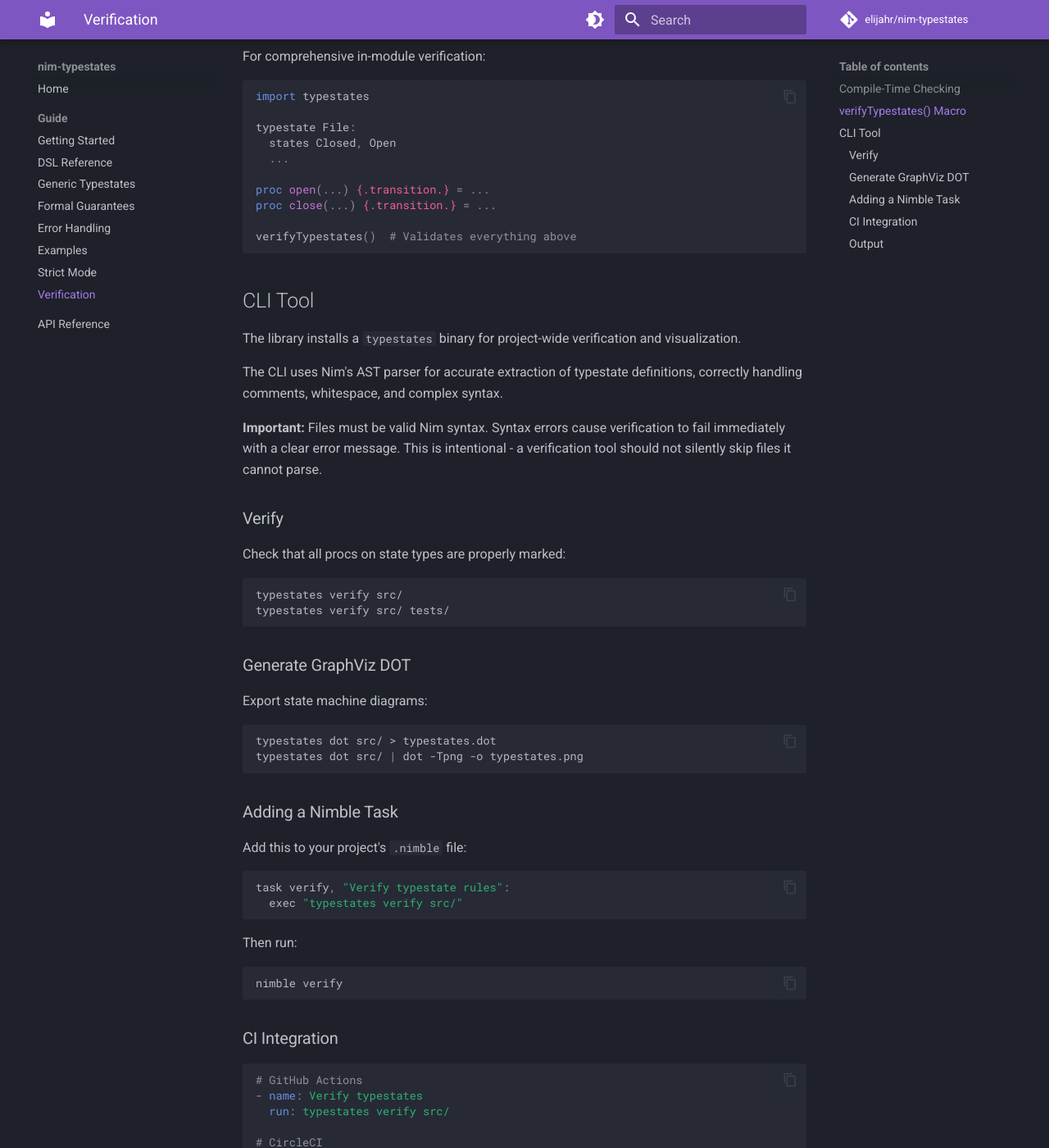
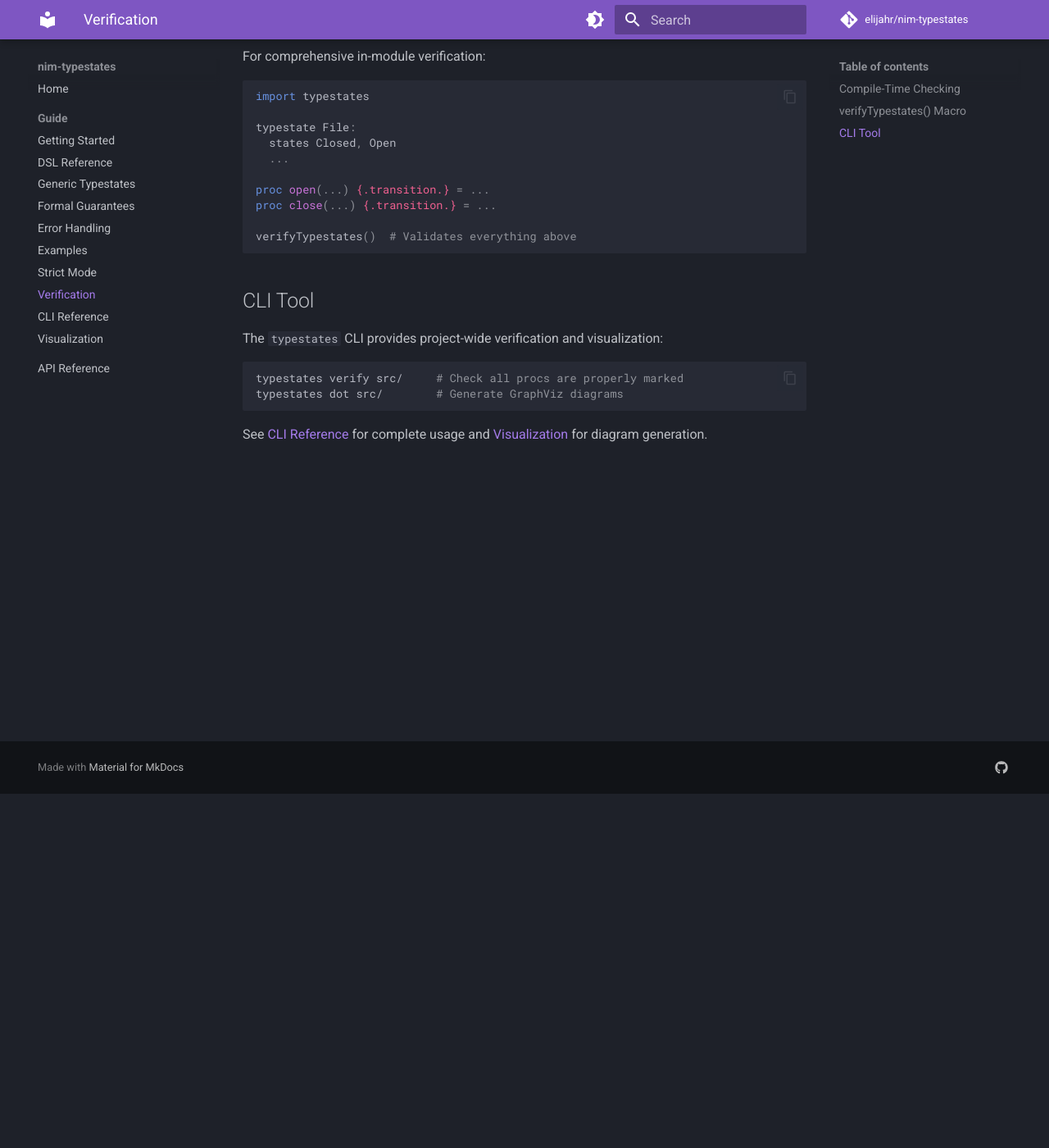
Before and after one commit to elijahr/nim-typestates, an MkDocs documentation site: the page built from docs/guide/verification.md, in a window 1280 px wide and 1400 px high, scrolled down 432 px. Shown: the whole window at 82% size. Built offline with MkDocs 1.6.1 and Material for MkDocs 9.7.7, drawn with Linux system fonts in a browser that asks for light colours; comment, search, counter and statistics services are not loaded; the version menu is left out; some of the changed text lies outside the part shown.

Commit message:
docs: add CLI and visualization guides with diagrams
- Add dedicated CLI reference page with usage examples
- Add visualization guide with GraphViz DOT examples
- Generate SVG diagrams for File, Payment, and DbConnection states
- Simplify verification.md to link to new pages
- Fix markdown list formatting in strict-mode.md
- Add pymdownx.tabbed extension for OS-specific install tabs

````diff
--- a/docs/guide/verification.md
+++ b/docs/guide/verification.md
@@ -28,80 +28,11 @@ verifyTypestates()  # Validates everything above
 
 ## CLI Tool
 
-The library installs a `typestates` binary for project-wide verification and visualization.
-
-The CLI uses Nim's AST parser for accurate extraction of typestate definitions, correctly handling comments, whitespace, and complex syntax.
-
-**Important:** Files must be valid Nim syntax. Syntax errors cause verification to fail immediately with a clear error message. This is intentional - a verification tool should not silently skip files it cannot parse.
-
-### Verify
-
-Check that all procs on state types are properly marked:
+The `typestates` CLI provides project-wide verification and visualization:
 
 ```bash
-typestates verify src/
-typestates verify src/ tests/
+typestates verify src/     # Check all procs are properly marked
+typestates dot src/        # Generate GraphViz diagrams
 ```
 
-### Generate GraphViz DOT
-
-Export state machine diagrams:
-
-```bash
-typestates dot src/ > typestates.dot
-typestates dot src/ | dot -Tpng -o typestates.png
-```
-
-### Adding a Nimble Task
-
-Add this to your project's `.nimble` file:
-
-```nim
-task verify, "Verify typestate rules":
-  exec "typestates verify src/"
-```
-
-Then run:
-
-```bash
-nimble verify
-```
-
-### CI Integration
-
-```yaml
-# GitHub Actions
-- name: Verify typestates
-  run: typestates verify src/
-
-# CircleCI
-- run:
-    name: Verify typestates
-    command: typestates verify src/
-```
-
-### Output
-
-Successful verification:
-
-```
-Checked 15 files, 42 transitions
-
-All checks passed!
-```
-
-Errors found:
-
-```
-Checked 15 files, 42 transitions
-WARNING: src/legacy.nim:45 - Unmarked proc on state 'Open'
-ERROR: src/user.nim:23 - Unmarked proc on sealed state 'Payment'
-
-1 error(s) found
-```
-
-Syntax errors:
-
-```
-ERROR: Parse error in src/broken.nim: invalid indentation
-```
+See [CLI Reference](cli.md) for complete usage and [Visualization](visualization.md) for diagram generation.
--- a/mkdocs.yml
+++ b/mkdocs.yml
@@ -58,6 +58,8 @@ markdown_extensions:
       anchor_linenums: true
   - pymdownx.superfences
   - pymdownx.inlinehilite
+  - pymdownx.tabbed:
+      alternate_style: true
   - admonition
   - pymdownx.details
   - attr_list
@@ -77,6 +79,8 @@ nav:
     - Examples: guide/examples.md
     - Strict Mode: guide/strict-mode.md
     - Verification: guide/verification.md
+    - CLI Reference: guide/cli.md
+    - Visualization: guide/visualization.md
   - API Reference: api.md
 
 watch:
````
Also changed, not shown: docs/guide/cli.md (added, +152 -0 lines), docs/guide/strict-mode.md (+3 -0 lines), docs/guide/visualization.md (added, +226 -0 lines), docs/assets/images/db-connection-states.svg (added), docs/assets/images/file-states.svg (added), docs/assets/images/payment-states.svg (added).
